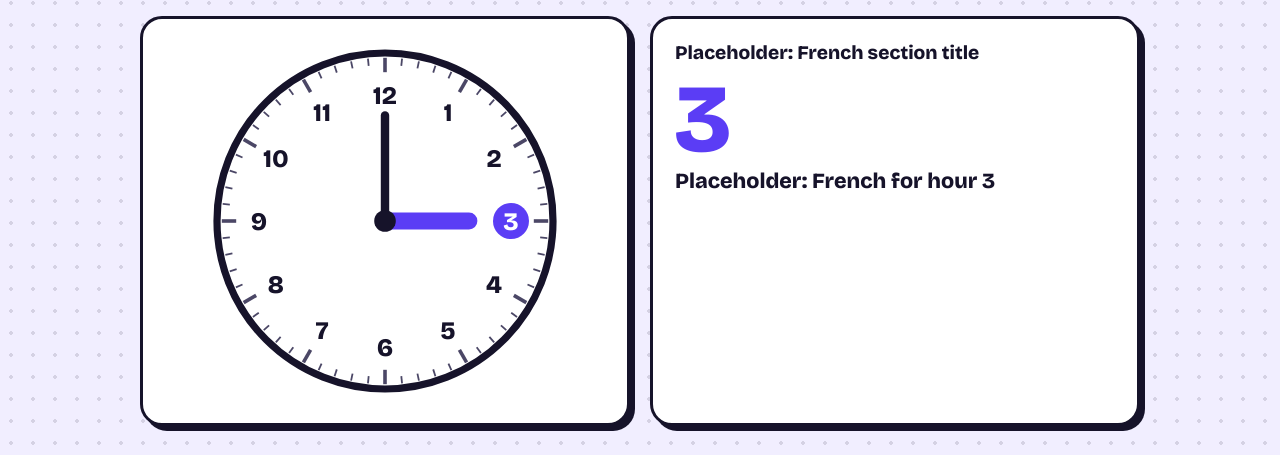
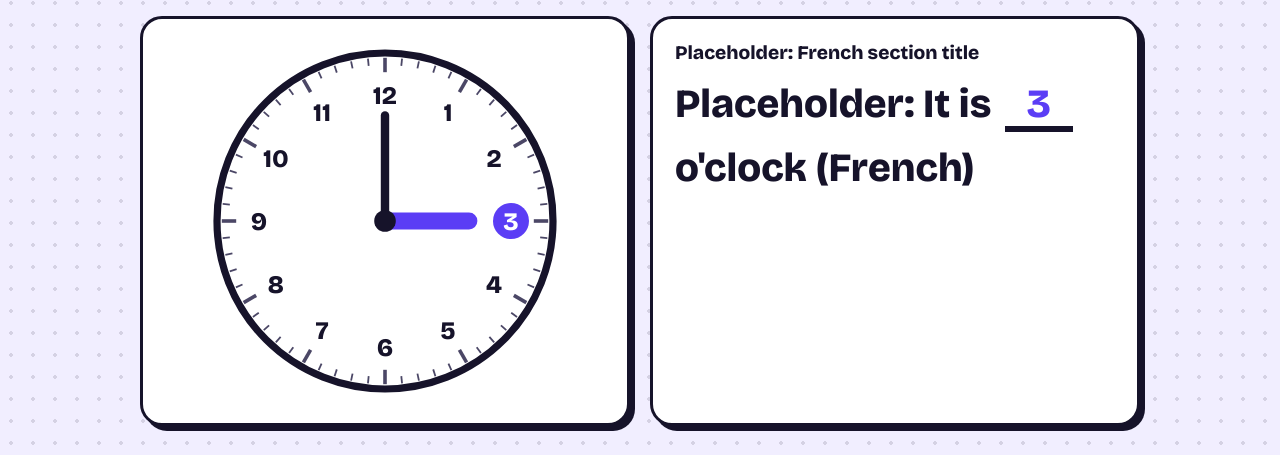
Before and after one commit to SchoolingTypeShi/French-Project, a plain HTML site: page index.html in a window 1280 px wide. Both pictures are taken after a click on the link "Placeholder: time button". Shown: the part 272-727 px from the top of the page. Drawn offline with nearby package versions, Linux system fonts and the light colour scheme.

Commit message:
Update index.html

```diff
--- a/index.html
+++ b/index.html
@@ -100,6 +100,10 @@ a { color: inherit; }
 .card { background: var(--card); border: 3px solid var(--ink); border-radius: 22px; padding: 22px; min-width: 0; box-shadow: 5px 5px 0 var(--sh); }
 .english { margin-top: 32px; padding: 22px; background: var(--en-bg); border: 3px solid var(--ink); border-radius: 22px; box-shadow: 5px 5px 0 var(--sh); }
 .english h3 { display: inline-block; padding: 3px 12px; margin-bottom: 12px; border: 3px solid var(--ink); border-radius: 999px; background: var(--card); font-size: 1rem; }
+.sentence { font: 800 clamp(1.6rem, 6vw, 2.5rem)/1.6 var(--font-d); }
+.blank { display: inline-block; min-width: 1.7em; margin-inline: .12em; padding-inline: .25em; text-align: center; color: var(--accent); border-bottom: 6px solid var(--ink); line-height: 1.1; }
+.blank.pop { animation: blankpop .35s cubic-bezier(.3,1.6,.5,1); }
+@keyframes blankpop { from { transform: scale(.5) translateY(8px); } }
 .bignum { font: 800 6rem/1 var(--font-d); color: var(--accent); }
 .bigline { font: 800 1.35rem/1.25 var(--font-d); }
 .t { overflow-wrap: anywhere; }
@@ -323,13 +327,12 @@ input[type="text"]::placeholder { color: var(--muted); opacity: 1; }
         </div>
         <div class="card">
           <h3 data-k="time.fr.title">Placeholder: French section title</h3>
-          <p class="bignum t" id="timeNum">3</p>
-          <p class="bigline t" id="timeFr"></p>
+          <p class="sentence t" id="timeFr"></p>
         </div>
       </div>
       <section class="english">
         <h3 data-k="time.en.title">Placeholder: English section title</h3>
-        <p class="bigline t" id="timeEn"></p>
+        <p class="sentence t" id="timeEn"></p>
       </section>
     </section>
 
@@ -567,10 +570,8 @@ input[type="text"]::placeholder { color: var(--muted); opacity: 1; }
   });
 
   var h, i;
-  for (h = 1; h <= 12; h++) {
-    reg('time.fr.' + h, 'Time page · hour labels', 'French, hour ' + h, 'Placeholder: French for hour ' + h);
-    reg('time.en.' + h, 'Time page · hour labels', 'English, hour ' + h, 'Placeholder: English for hour ' + h);
-  }
+  reg('time.fr.tpl', 'Time page · sentence', 'French sentence (the clock fills in {h})', "Placeholder: It is {h} o'clock (French)");
+  reg('time.en.tpl', 'Time page · sentence', 'English sentence (the clock fills in {h})', "It is {h} o'clock");
   var COLORS = [['red', '#e53935'], ['orange', '#fb8c00'], ['yellow', '#fdd835'], ['green', '#43a047'], ['blue', '#1e88e5'], ['purple', '#8e24aa'], ['pink', '#f48fb1'], ['brown', '#795548'], ['black', '#111111'], ['gray', '#9e9e9e'], ['white', '#ffffff']];
   COLORS.forEach(function (c) {
     reg('colors.fr.' + c[0], 'Colors page · answers', 'French answer, ' + c[0], 'Placeholder: French for ' + c[0]);
@@ -621,6 +622,17 @@ input[type="text"]::placeholder { color: var(--muted); opacity: 1; }
       el.setAttribute('y2', cy - len * Math.cos(rad));
     });
   }
+  var lastHour = null;
+  function sentence(el, tpl, n) {
+    var parts = String(tpl).split('{h}'), changed = lastHour !== null && lastHour !== n;
+    el.textContent = '';
+    function blank() { var b = document.createElement('span'); b.className = 'blank' + (changed ? ' pop' : ''); b.textContent = n; el.appendChild(b); }
+    parts.forEach(function (txt, i) {
+      if (txt) el.appendChild(document.createTextNode(txt));
+      if (i < parts.length - 1) blank();
+    });
+    if (parts.length === 1) { el.appendChild(document.createTextNode(' ')); blank(); }
+  }
   function hourNum() { return (Math.round(hourDeg / 30) % 12) || 12; }
   function renderClock() {
     var n = hourNum();
@@ -631,9 +643,9 @@ input[type="text"]::placeholder { color: var(--muted); opacity: 1; }
       p[0].setAttribute('class', 'bub' + (on ? ' on' : '')); p[1].setAttribute('class', 'numt' + (on ? ' on' : ''));
     });
     clock.setAttribute('aria-valuenow', n);
-    $('#timeNum').textContent = n;
-    $('#timeFr').textContent = get('time.fr.' + n);
-    $('#timeEn').textContent = get('time.en.' + n);
+    sentence($('#timeFr'), get('time.fr.tpl'), n);
+    sentence($('#timeEn'), get('time.en.tpl'), n);
+    lastHour = n;
   }
   function angleFrom(e) {
     var r = clock.getBoundingClientRect();
```
